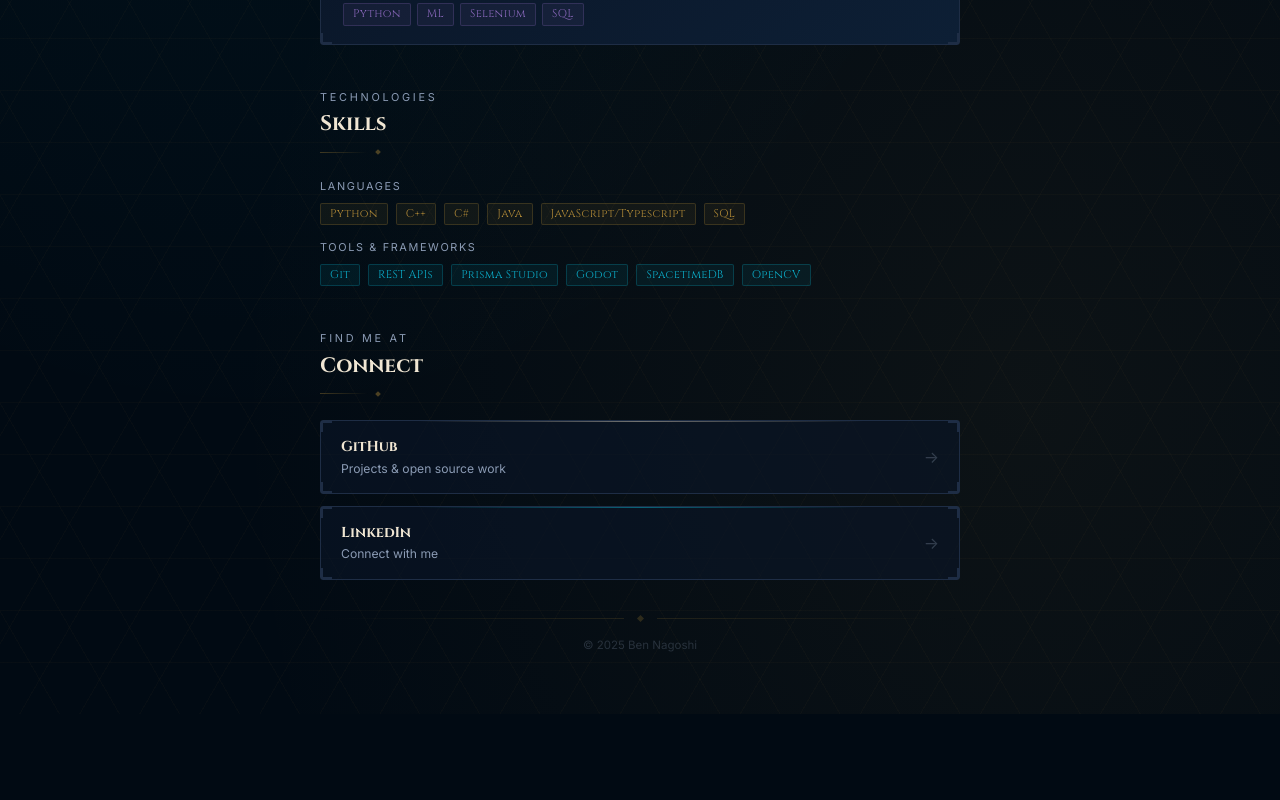
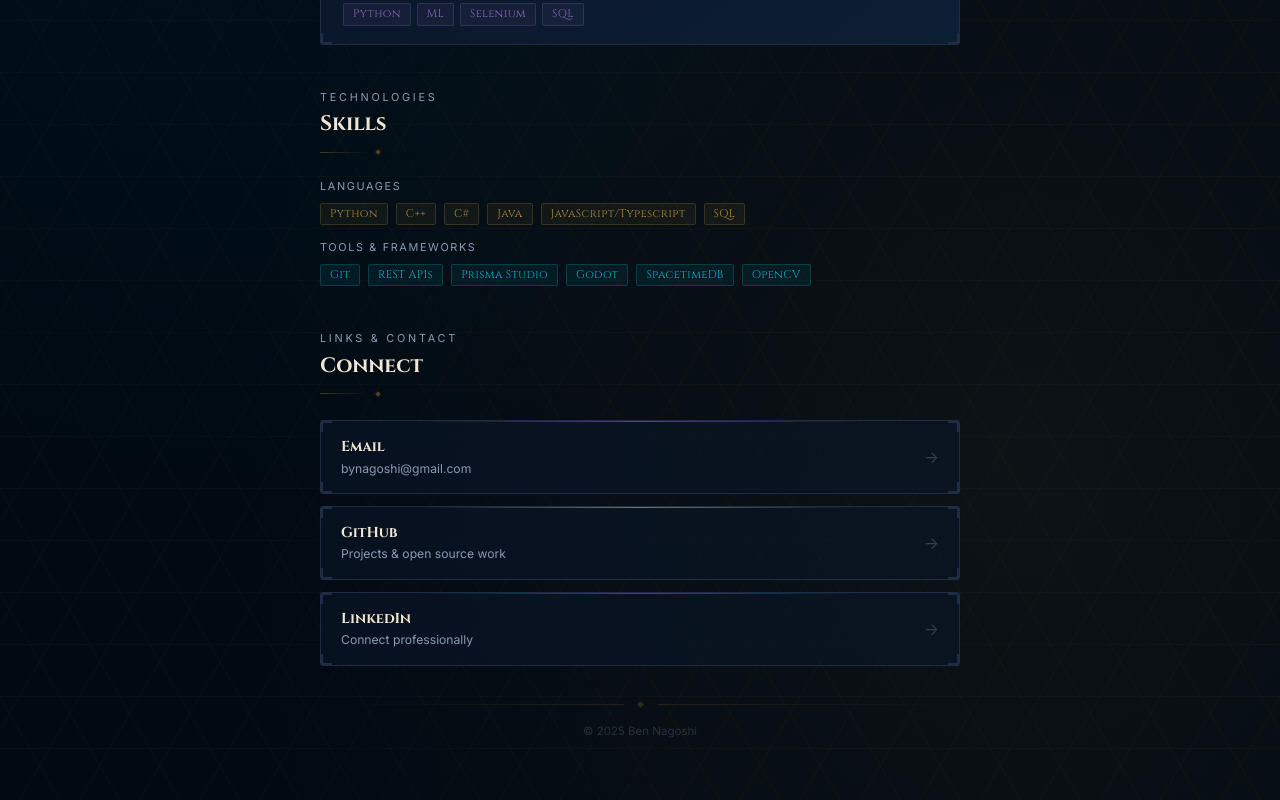
Before and after one commit to bynagoshi/personal-website-source, a React (Vite) app: page / in a window 1280 px wide. Shown: the part 840-1640 px from the top of the page. Before the commit the page ends 1554 px from the top, so only its background shows below. Built offline with nearby package versions, Linux system fonts and the light colour scheme.

Commit message:
rename and added email

```diff
--- a/src/components/Main.tsx
+++ b/src/components/Main.tsx
@@ -45,6 +45,12 @@ const PROFILE = {
   },
   social: [
     {
+      label: "Email",
+      href: "mailto:bynagoshi@gmail.com",
+      description: "bynagoshi@gmail.com",
+      color: "#c89b3c",
+    },
+    {
       label: "GitHub",
       href: "https://github.com/bynagoshi",
       description: "Projects & open source work",
@@ -53,7 +59,7 @@ const PROFILE = {
     {
       label: "LinkedIn",
       href: "https://www.linkedin.com/in/benjamin-nagoshi/",
-      description: "Connect with me",
+      description: "Connect professionally",
       color: "#0bc4e3",
     },
   ],
@@ -340,7 +346,7 @@ function ConnectSection() {
   const [hovered, setHovered] = useState<string | null>(null);
   return (
     <div style={{ marginBottom: 0 }}>
-      <SectionLabel eyebrow="Find me at" title="Connect" />
+      <SectionLabel eyebrow="Links & Contact" title="Connect" />
       <div style={{ display: "flex", flexDirection: "column", gap: 12 }}>
         {PROFILE.social.map(({ label, href, description, color }) => {
           const isHovered = hovered === label;
```
